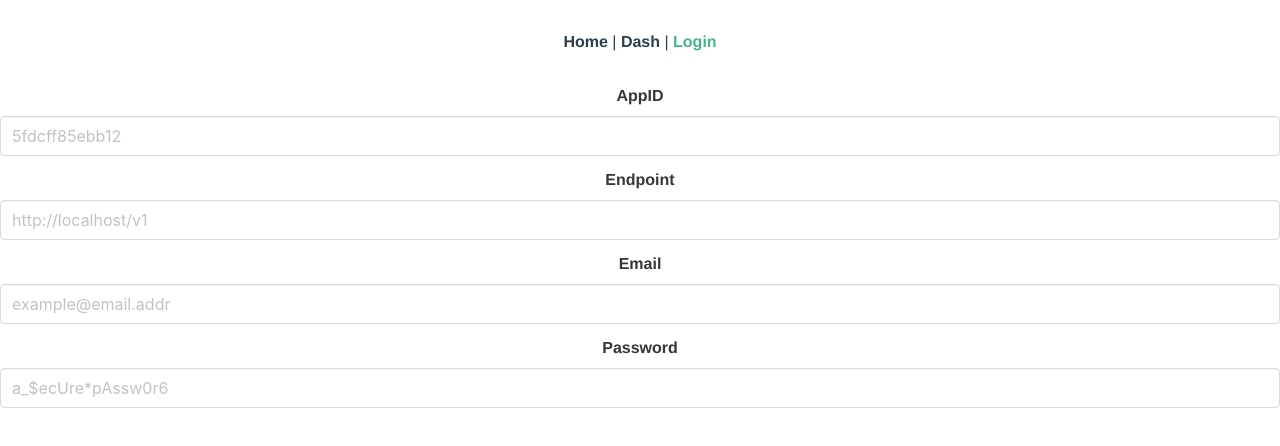
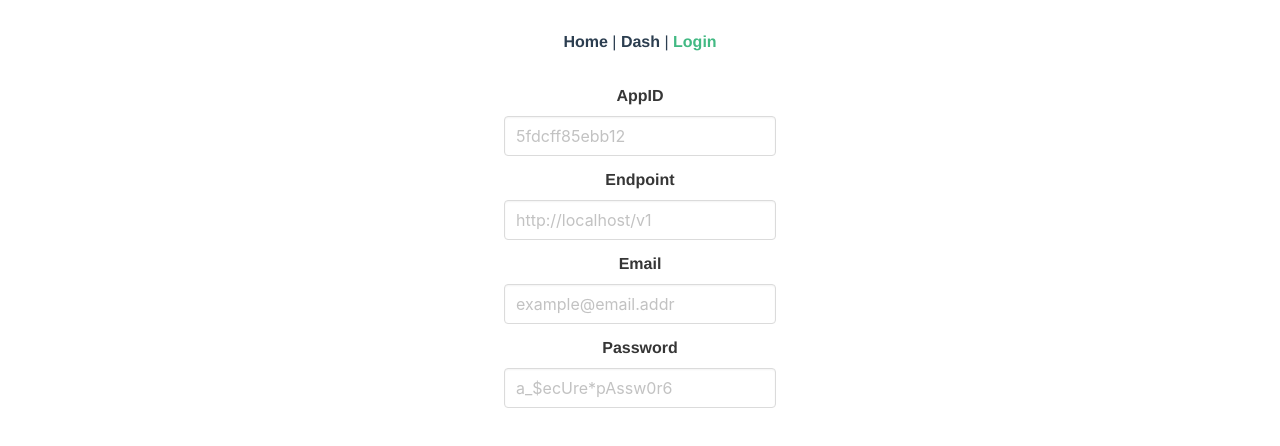
Before and after one commit to kodumbeats/homelab, a Vue app: page /login in a window 1280 px wide. Shown: the top 446 px of the page. Built offline with nearby package versions, Linux system fonts and the light colour scheme.

Commit message:
center login form

```diff
--- a/src/views/Login.vue
+++ b/src/views/Login.vue
@@ -1,4 +1,5 @@
 <template>
+  <div class="login is-flex is-justify-content-center">
     <form @submit.prevent="connect">
       <div class="field">
         <label class="label">AppID</label>
@@ -48,6 +49,7 @@
         </div>
       </div>
     </form>
+  </div>
 </template>
 <script>
 import * as Appwrite from "appwrite";
```
Lines whose indentation alone changed are shown as unchanged.
